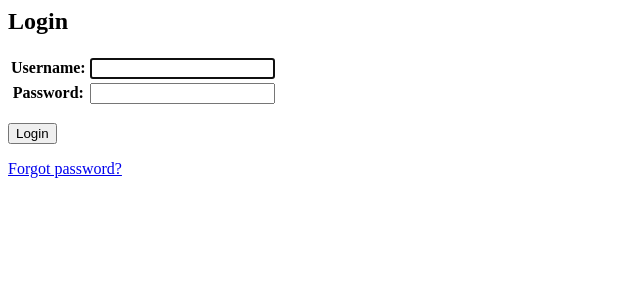
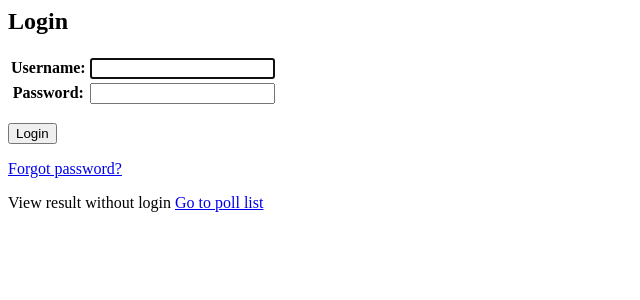
Before and after one commit to PloyyNK/ku-polls, a Django app: page /accounts/login/ in a window 1280 px wide. Shown: the top 300 px of the page, without its empty margins (0-640 px from the left). Run offline with Django 4.2, Linux system fonts and the light colour scheme.

Commit message:
modify login page

```diff
--- a/polls/templates/registration/login.html
+++ b/polls/templates/registration/login.html
@@ -14,6 +14,10 @@
 {# If you have a password_reset template, then add here #}
 <p>
 <a href="{% url 'password_reset' %}">Forgot password?</a>
+  <p>
+  <label>{{"View result without login"}}</label>
+<a href="{% url 'polls:index' %}">Go to poll list</a>
+  </p>
 </p>
 </body>
 </html>
```
